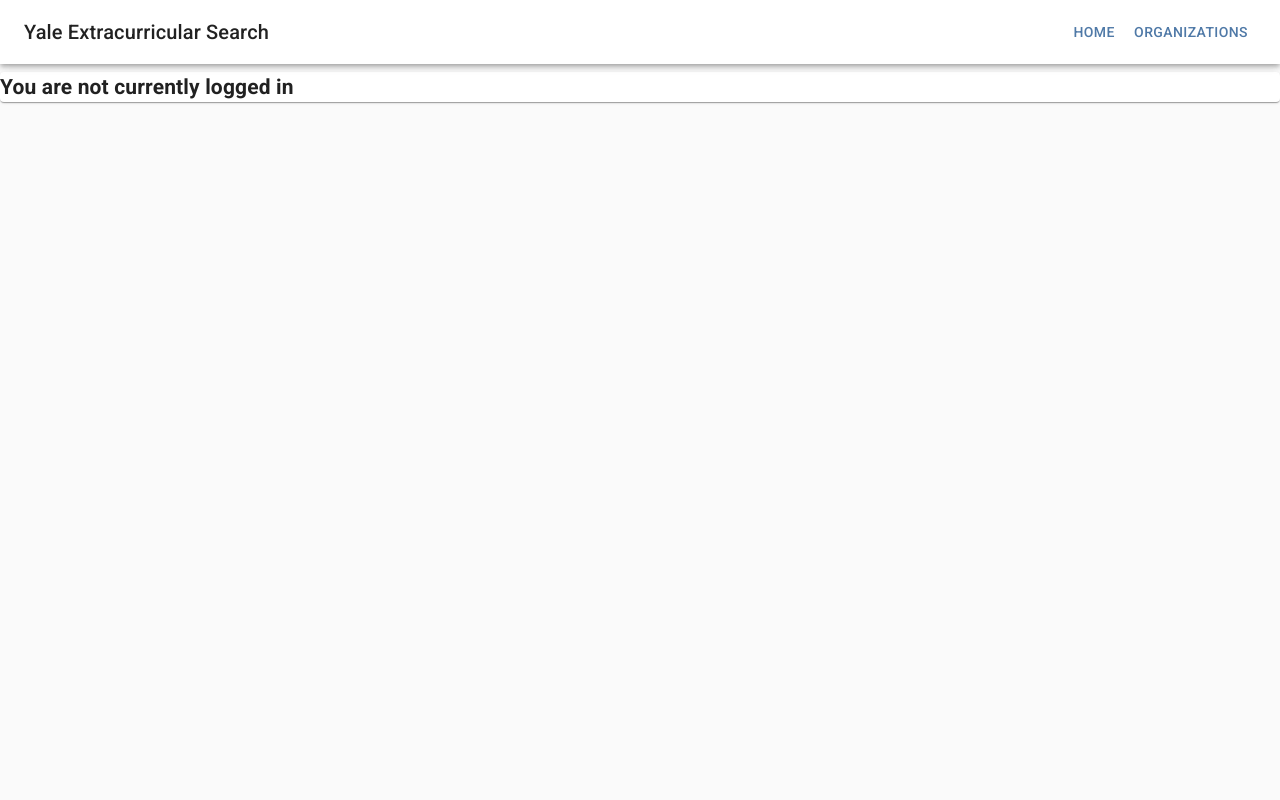
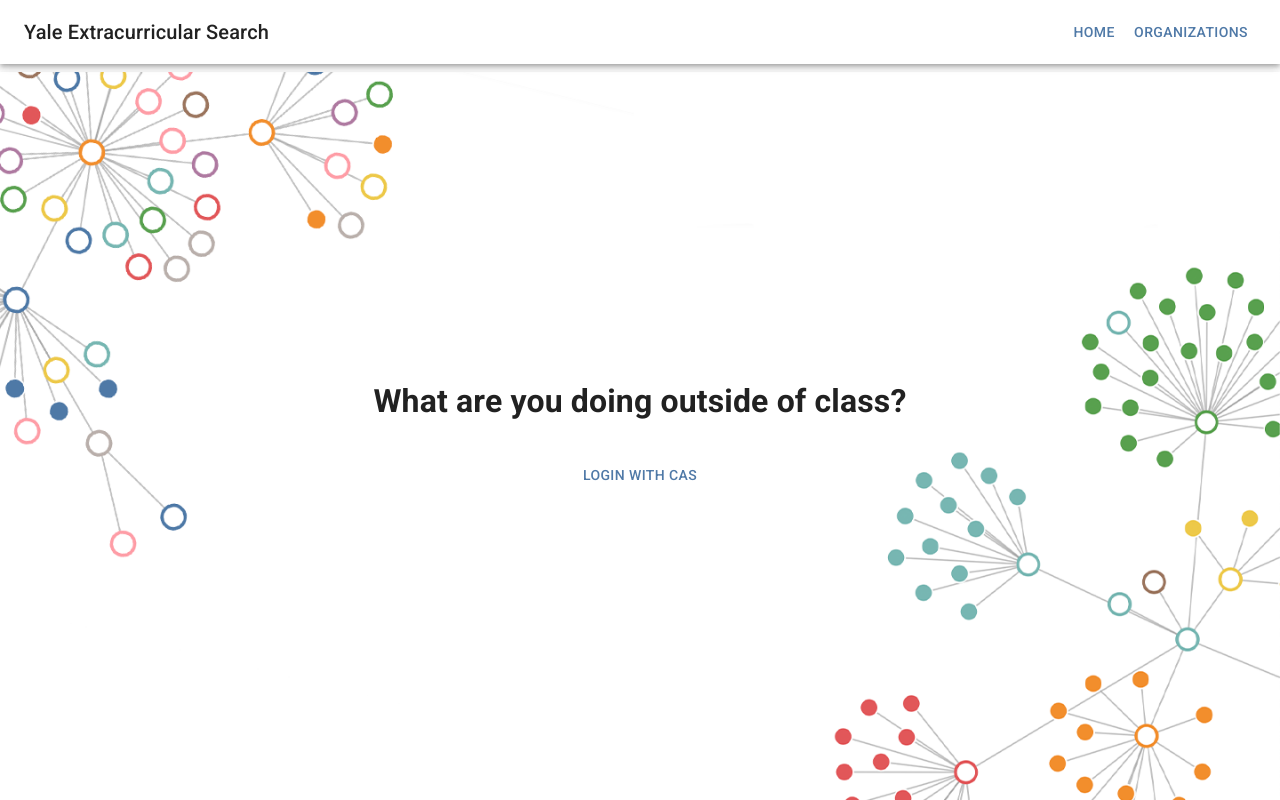
Before and after one commit to tcoile/YaleEC, a React (Create React App) app in the folder output_react/: page / in a window 1280 px wide. Built offline with nearby package versions, Linux system fonts and the light colour scheme.

Commit message:
draft of homepage

```diff
--- a/output_react/src/App.js
+++ b/output_react/src/App.js
@@ -12,7 +12,7 @@
 import green from '@material-ui/core/colors/green';
 
 import Data from "./components/Data";
-import Login from "./components/Login";
+import Home from "./components/Home";
 import './App.css';
 import {
   BrowserRouter as Router,
@@ -80,7 +80,3 @@
     </React.Fragment>
   );
 }
-
-function Home() {
-  return <h2>You are not currently logged in</h2>;
-}
--- a/output_react/src/components/Data.js
+++ b/output_react/src/components/Data.js
@@ -257,7 +257,7 @@
      * the LEAST React way possible
      */
     buildVisualization(data) {
-        const root = d3.hierarchy(data[0]);
+        const root = d3.hierarchy({name: 'everything', children: data});
 
         // Returns a list of all nodes under the root.
         function flatten(root) {
--- /dev/null
+++ b/output_react/src/components/Home.css
@@ -0,0 +1,24 @@
+.background {
+    background-image: url(../assets/dots.png);
+    background-size: cover;
+    width: 100vw;
+    height: 91vh;
+    margin-top: 9vh;
+    display: flex;
+    justify-content: center;
+    align-content: center;
+}
+
+.center {
+    display: flex;
+    justify-content: center;
+    align-content: center;
+    flex-direction: column;
+    margin-bottom: 4vh;
+}
+
+.title {
+    font-family: Roboto, Arial, sans-serif;
+    font-size: xx-large;
+    font-weight: bold;
+}
--- /dev/null
+++ b/output_react/src/components/Home.js
@@ -0,0 +1,27 @@
+import React from 'react';
+import Button from '@material-ui/core/Button';
+
+import "./Home.css";
+
+class Home extends React.Component{
+    constructor(props) {
+        super(props);
+        this.state = {
+            loggedIn: false
+        }
+    }
+
+    render() {
+        return (
+            <div className="background">
+                <div className="center">
+                    <p className="title"> What are you doing outside of class? </p>
+                    <Button color="secondary"> login with CAS </Button>
+                </div>
+
+            </div>
+        )
+    }
+}
+
+export default Home;
```
Also changed, not shown: output_react/src/assets/dots.png (added).
